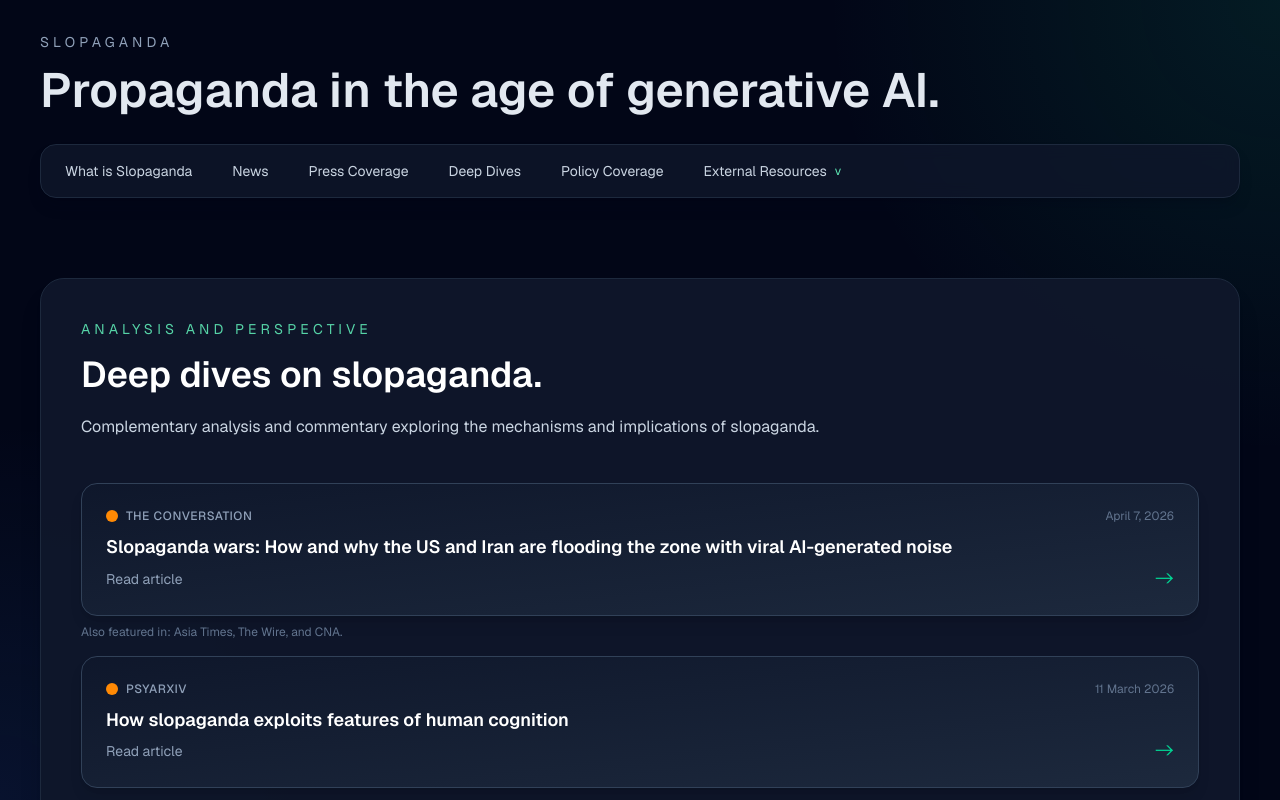
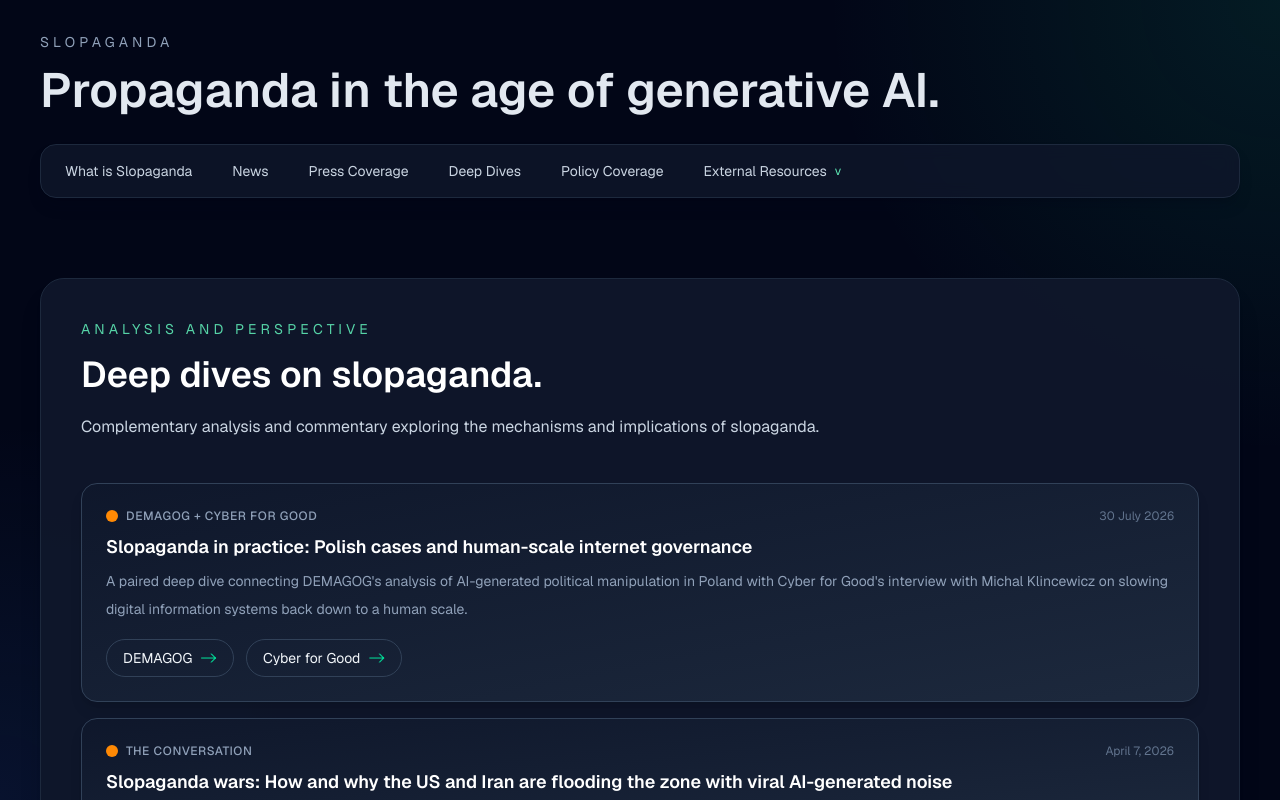
Before and after one commit to ebrahimifard/slopaganda, a Next.js app: page /deep-dives in a window 1280 px wide. Shown: the top 800 px of the page. Built offline with nearby package versions, Linux system fonts and the light colour scheme.

Commit message:
adding an entry to deep dive section

```diff
--- a/src/app/deep-dives/page.tsx
+++ b/src/app/deep-dives/page.tsx
@@ -1,4 +1,23 @@
 const articles = [
+  {
+    outlet: "DEMAGOG + Cyber for Good",
+    description:
+      "Slopaganda in practice: Polish cases and human-scale internet governance",
+    summary:
+      "A paired deep dive connecting DEMAGOG's analysis of AI-generated political manipulation in Poland with Cyber for Good's interview with Michal Klincewicz on slowing digital information systems back down to a human scale.",
+    link: "https://demagog.org.pl/analizy_i_raporty/slopaganda-w-polsce-ai-ozywia-leppera-podtapia-politykow-i-prawde/",
+    date: "30 July 2026",
+    resources: [
+      {
+        label: "DEMAGOG",
+        href: "https://demagog.org.pl/analizy_i_raporty/slopaganda-w-polsce-ai-ozywia-leppera-podtapia-politykow-i-prawde/",
+      },
+      {
+        label: "Cyber for Good",
+        href: "https://cyberforgood.org/fr/michal-klincewicz-internet-ia-rythme-humain/",
+      },
+    ],
+  },
   {
     outlet: "The Conversation",
     description:
@@ -48,6 +67,45 @@ export default function DeepDivesPage() {
         <div className="mt-10 grid gap-4">
           {articles.map((item) => (
             <div key={item.outlet}>
+              {item.resources ? (
+                <article className="rounded-2xl border border-slate-700 bg-gradient-to-br from-slate-900 to-slate-800 p-6 shadow-lg">
+                  <div className="mb-3 flex items-start justify-between gap-4">
+                    <div className="flex items-center gap-2">
+                      <div className="h-3 w-3 rounded-full bg-orange-400" />
+                      <p className="text-xs font-medium uppercase tracking-wider text-slate-400">
+                        {item.outlet}
+                      </p>
+                    </div>
+                    <span className="text-right text-xs text-slate-500">
+                      {item.date}
+                    </span>
+                  </div>
+                  <h3 className="mb-2 text-lg font-semibold leading-tight text-white">
+                    {item.description}
+                  </h3>
+                  {item.summary && (
+                    <p className="mb-4 text-sm leading-7 text-slate-400">
+                      {item.summary}
+                    </p>
+                  )}
+                  <div className="flex flex-wrap gap-3">
+                    {item.resources.map((resource) => (
+                      <a
+                        key={resource.href}
+                        href={resource.href}
+                        target="_blank"
+                        rel="noopener noreferrer"
+                        className="group inline-flex items-center gap-2 rounded-full border border-slate-700 px-4 py-2 text-sm text-slate-300 transition-colors hover:border-emerald-400/60 hover:text-emerald-200"
+                      >
+                        {resource.label}
+                        <span className="text-emerald-400 transition-colors group-hover:text-emerald-300">
+                          -&gt;
+                        </span>
+                      </a>
+                    ))}
+                  </div>
+                </article>
+              ) : (
                 <a
                   href={item.link}
                   target="_blank"
@@ -69,12 +127,15 @@ export default function DeepDivesPage() {
                     {item.description}
                   </h3>
                   <div className="flex items-center justify-between">
-                  <span className="text-sm text-slate-400">Read article</span>
+                    <span className="text-sm text-slate-400">
+                      Read article
+                    </span>
                     <span className="text-emerald-400 transition-colors group-hover:text-emerald-300">
                       -&gt;
                     </span>
                   </div>
                 </a>
+              )}
               {item.alsoFeaturedIn && (
                 <div className="mt-2 text-xs text-slate-500">
                   Also featured in:{" "}
--- a/src/app/press-coverage/page.tsx
+++ b/src/app/press-coverage/page.tsx
@@ -19,6 +19,17 @@ const pressItems: PressItem[] = [
     href: "https://www.press.pl/magazyn-press/artykul/93766,slopaganda",
     action: "Read article",
     color: "bg-red-400",
+  },
+  {
+    outlet: "DEMAGOG",
+    date: "30 July 2026",
+    title:
+      "Slopaganda w Polsce. AI ożywia Leppera, podtapia polityków i prawdę",
+    description:
+      "Tuskotopia, tonący okręt PiS czy Donald Trump za sterami myśliwca obrzucający protestujących odchodami. Żadna z tych sytuacji nie wydarzyła się naprawdę. Nie są to jednak przykłady dezinformacji. Rozwój generatywnej AI sprzyja powstawaniu nowych metod manipulacji odbiorcą. Takim zjawiskiem jest slopaganda.",
+    href: "https://demagog.org.pl/analizy_i_raporty/slopaganda-w-polsce-ai-ozywia-leppera-podtapia-politykow-i-prawde/",
+    action: "Read article",
+    color: "bg-cyan-400",
   },
   {
     outlet: "The Guardian",
```
Lines whose indentation alone changed are shown as unchanged.
